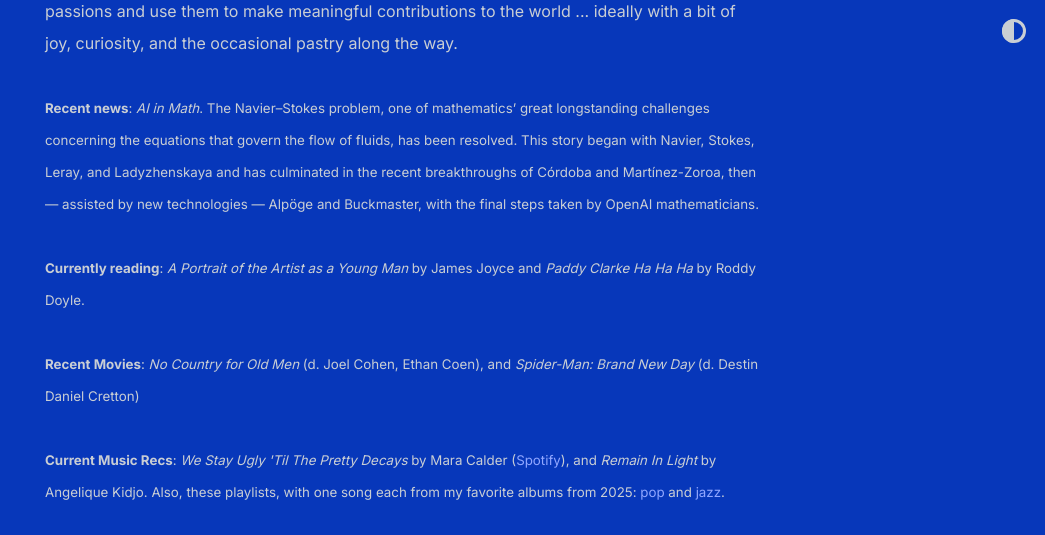
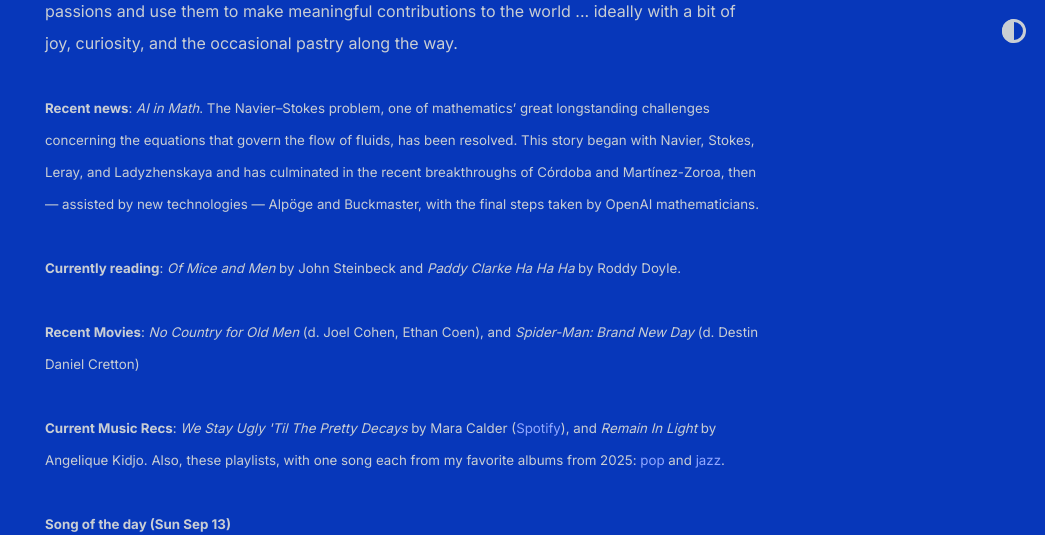
Before and after one commit to shihankanungo/shihankanungo.github.io, a Jekyll site: the page built from index.md, in a window 1280 px wide and 900 px high, scrolled down 663 px, cut to the strip 0-535 px from the top of the window. Shown: the whole strip, without its empty margins (235-1280 px from the left). Built offline with Jekyll 4.4.1, drawn with Linux system fonts in a browser that asks for light colours.

Commit message:
Update _config.yml

```diff
--- a/_config.yml
+++ b/_config.yml
@@ -8,7 +8,7 @@ description: > # description of the site (multiple lines allowed)
 
           <small><b>Recent news</b>: <i>AI in Math</i>. The Navier–Stokes problem, one of mathematics’ great longstanding challenges concerning the equations that govern the flow of fluids, has been resolved. This story began with Navier, Stokes, Leray, and Ladyzhenskaya and has culminated in the recent breakthroughs of Córdoba and Martínez-Zoroa, then — assisted by new technologies — Alpöge and Buckmaster, with the final steps taken by OpenAI mathematicians.</small>
           <br /><br />
-          <small><b>Currently reading</b>: <i>A Portrait of the Artist as a Young Man</i> by James Joyce and <i>Paddy Clarke Ha Ha Ha</i> by Roddy Doyle.</small>
+          <small><b>Currently reading</b>: <i>Of Mice and Men</i> by John Steinbeck and <i>Paddy Clarke Ha Ha Ha</i> by Roddy Doyle.</small>
           <br /><br />
           <small><b>Recent Movies</b>: <i>No Country for Old Men</i> (d. Joel Cohen, Ethan Coen), and <i>Spider-Man: Brand New Day</i> (d. Destin Daniel Cretton)</small>
           <br /><br />
```
